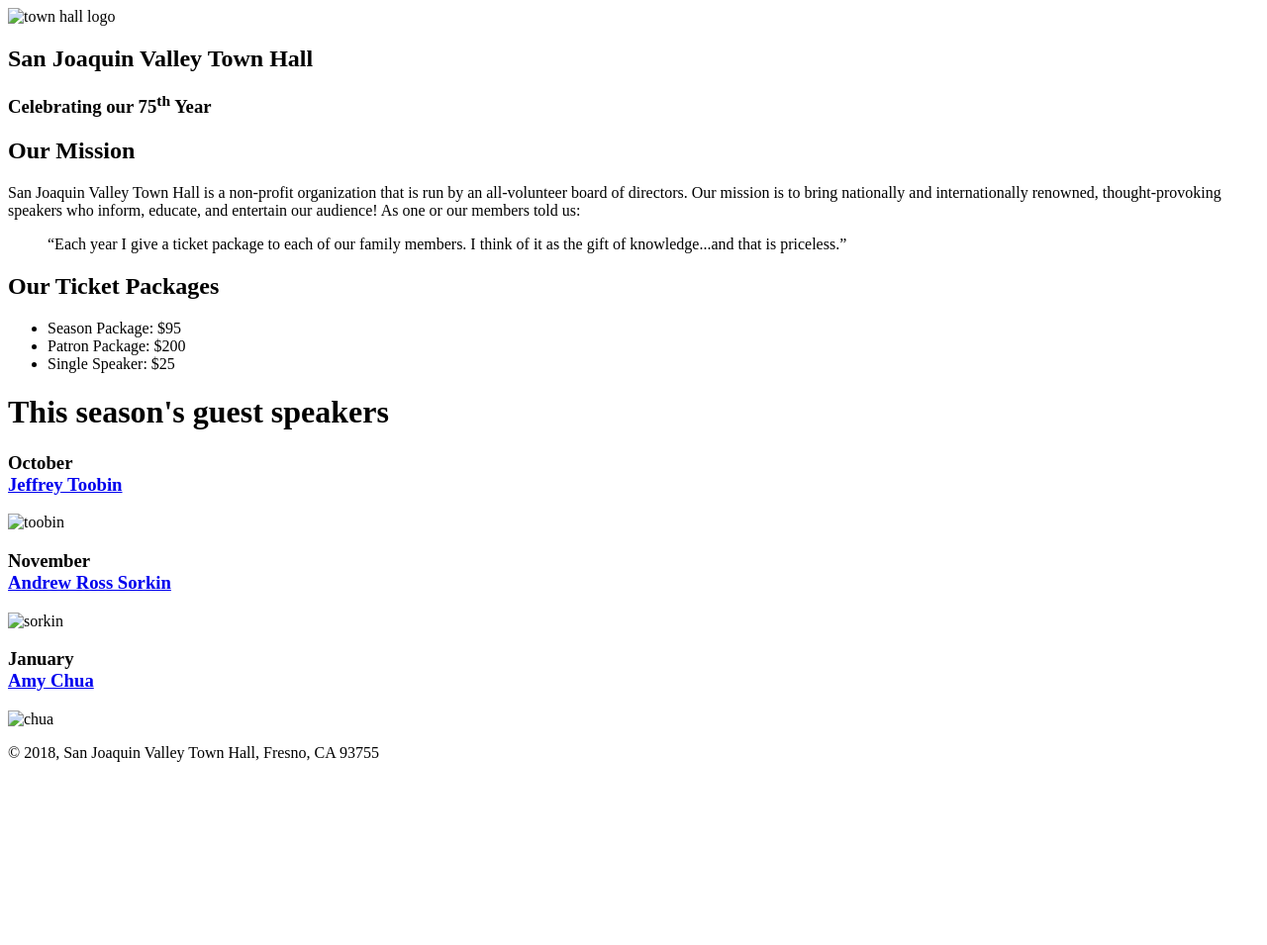
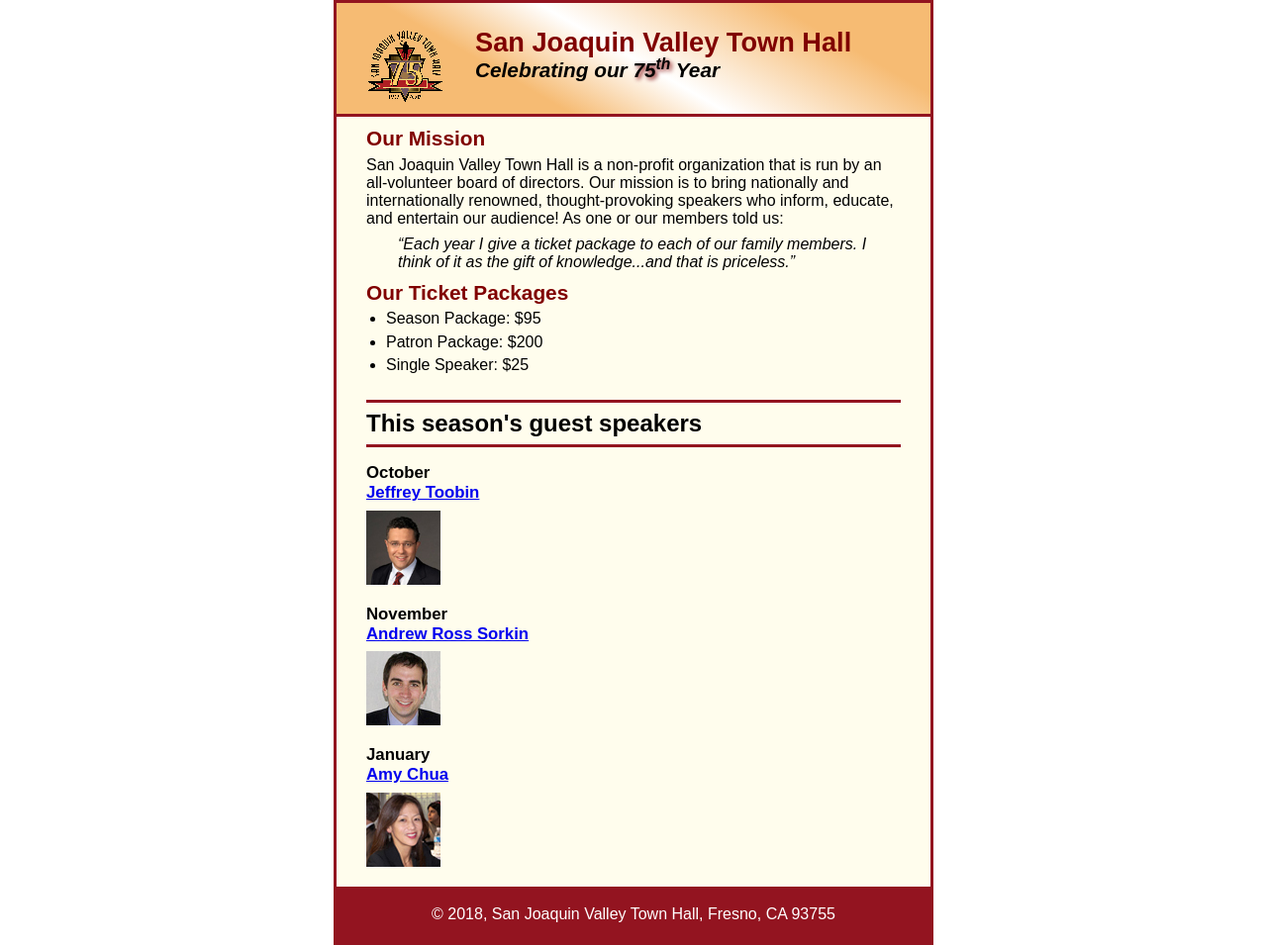
Before and after one commit to Ryan-C892/Testing-Links, a plain HTML site: page index.html in a window 1280 px wide. Shown: the whole page at 99% size. Before the commit the page ends 800 px from the top, so only its background shows below. Drawn offline with Linux system fonts and the light colour scheme; the site is published under a folder, as on GitHub Pages, so addresses that start at the root find nothing.

Commit message:
Update index.html

```diff
--- a/index.html
+++ b/index.html
@@ -4,14 +4,14 @@
 <head>
 	<meta charset="utf-8">
 	<title>San Joaquin Valley Town Hall</title>
-	<link rel="shortcut icon" href="/images/favicon.ico">
-	<link rel="stylesheet" href="/styles/normalize.css">
-	<link rel="stylesheet" href="/styles/main.css">
+	<link rel="shortcut icon" href="images/favicon.ico">
+	<link rel="stylesheet" href="styles/normalize.css">
+	<link rel="stylesheet" href="styles/main.css">
 </head>
 
 <body>
 	<header>
-		<img src="/images/town_hall_logo.gif" alt="town hall logo" height="80">
+		<img src="images/town_hall_logo.gif" alt="town hall logo" height="80">
 		<h2>San Joaquin Valley Town Hall</h2>
 		<h3>Celebrating our <span class="shadow">75<sup>th</sup></span> Year</h3>
 	</header>
@@ -39,21 +39,21 @@
 		<h3>
 			October
 			<br>
-			<a href="/speakers/toobin.html">Jeffrey Toobin</a>
+			<a href="speakers/toobin.html">Jeffrey Toobin</a>
 		</h3>
-		<img src="/images/toobin75.jpg" alt="toobin">
+		<img src="images/toobin75.jpg" alt="toobin">
 		<h3>
 			November
 			<br>
-			<a href="/speakers/sorkin.html">Andrew Ross Sorkin</a>
+			<a href="speakers/sorkin.html">Andrew Ross Sorkin</a>
 		</h3>
-		<img src="/images/sorkin75.jpg" alt="sorkin">
+		<img src="images/sorkin75.jpg" alt="sorkin">
 		<h3>
 			January
 			<br>
-			<a href="/speakers/chua.html">Amy Chua</a>
+			<a href="speakers/chua.html">Amy Chua</a>
 		</h3>
-		<img src="/images/chua75.jpg" alt="chua">
+		<img src="images/chua75.jpg" alt="chua">
 	</main>
 	<footer>
 		<p>&copy; 2018, San Joaquin Valley Town Hall, Fresno, CA 93755</p>
```
